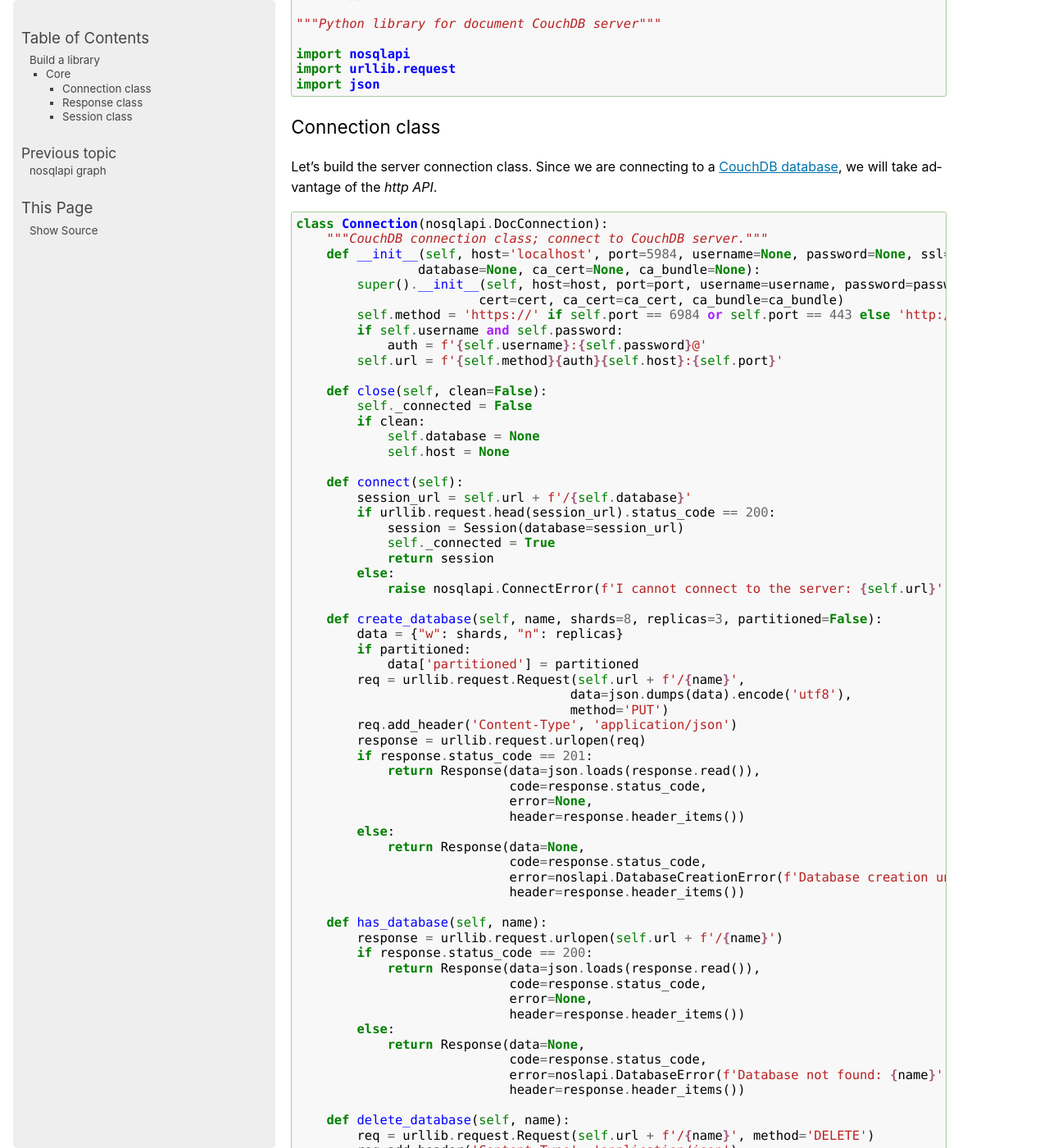
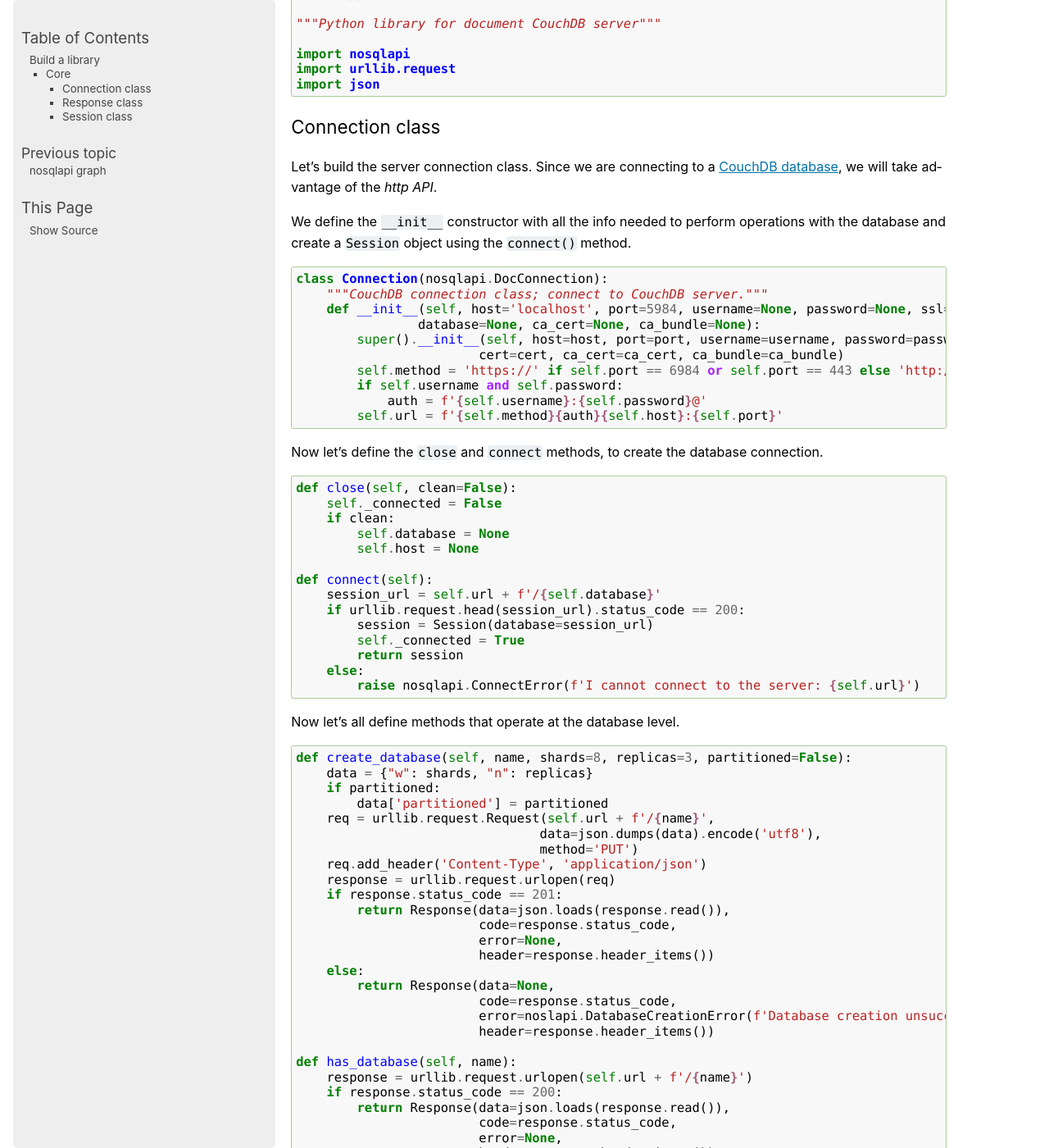
Before and after one commit to MatteoGuadrini/nosqlapi, a Sphinx documentation site: the page built from docs/source/build.rst, in a window 1280 px wide and 1400 px high, scrolled down 712 px. Shown: the whole window at 82% size. Built offline with Sphinx 7.4.7, drawn with Linux system fonts in a browser that asks for light colours; some of the changed text lies outside the part shown.

Commit message:
Add description for all methods

```diff
--- a/docs/source/build.rst
+++ b/docs/source/build.rst
@@ -43,6 +43,8 @@
 Let's build the server connection class. Since we are connecting to a `CouchDB database <https://couchdb.apache.org/>`_,
 we will take advantage of the *http API*.
 
+We define the ``__init__`` constructor with all the info needed to perform operations with the database and create a ``Session`` object using the ``connect()`` method.
+
 .. code-block:: python
 
     class Connection(nosqlapi.DocConnection):
@@ -55,6 +57,10 @@
             if self.username and self.password:
                 auth = f'{self.username}:{self.password}@'
             self.url = f'{self.method}{auth}{self.host}:{self.port}'
+
+Now let's define the ``close`` and ``connect`` methods, to create the database connection.
+
+.. code-block:: python
 
         def close(self, clean=False):
             self._connected = False
@@ -70,6 +76,10 @@
                 return session
             else:
                 raise nosqlapi.ConnectError(f'I cannot connect to the server: {self.url}')
+
+Now let's all define methods that operate at the database level.
+
+.. code-block:: python
 
         def create_database(self, name, shards=8, replicas=3, partitioned=False):
             data = {"w": shards, "n": replicas}
@@ -192,6 +202,10 @@
                                 code=response.status_code,
                                 error=noslapi.SessionError(f'Index error'),
                                 header=response.header_items())
+
+Now let's all define CRUD (Create, Read, Update, Delete) methods.
+
+.. code-block:: python
 
         def get(self, document='_all_docs', rev=None, attachment=None, partition=None, local=False, key=None):
             url = self.database
```
